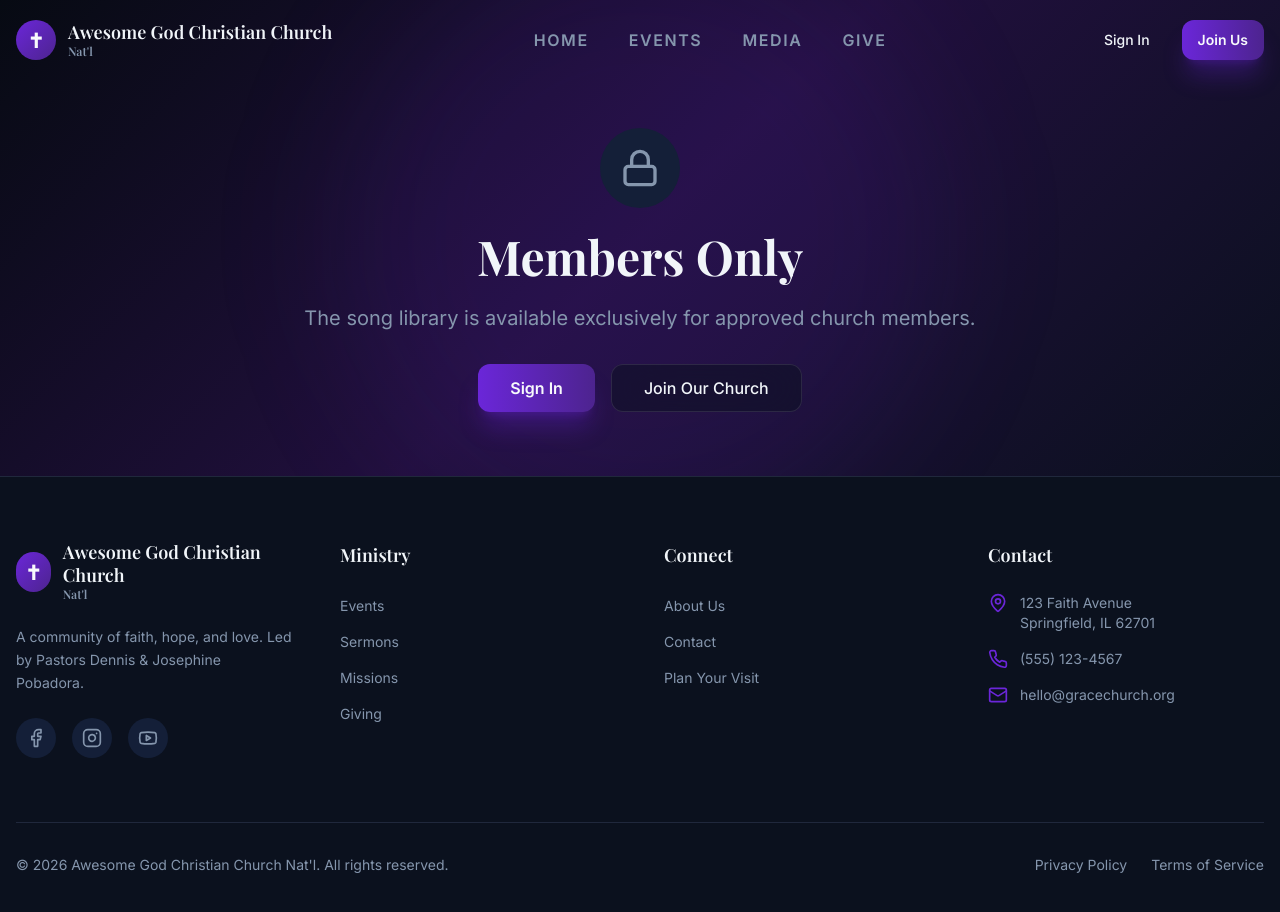
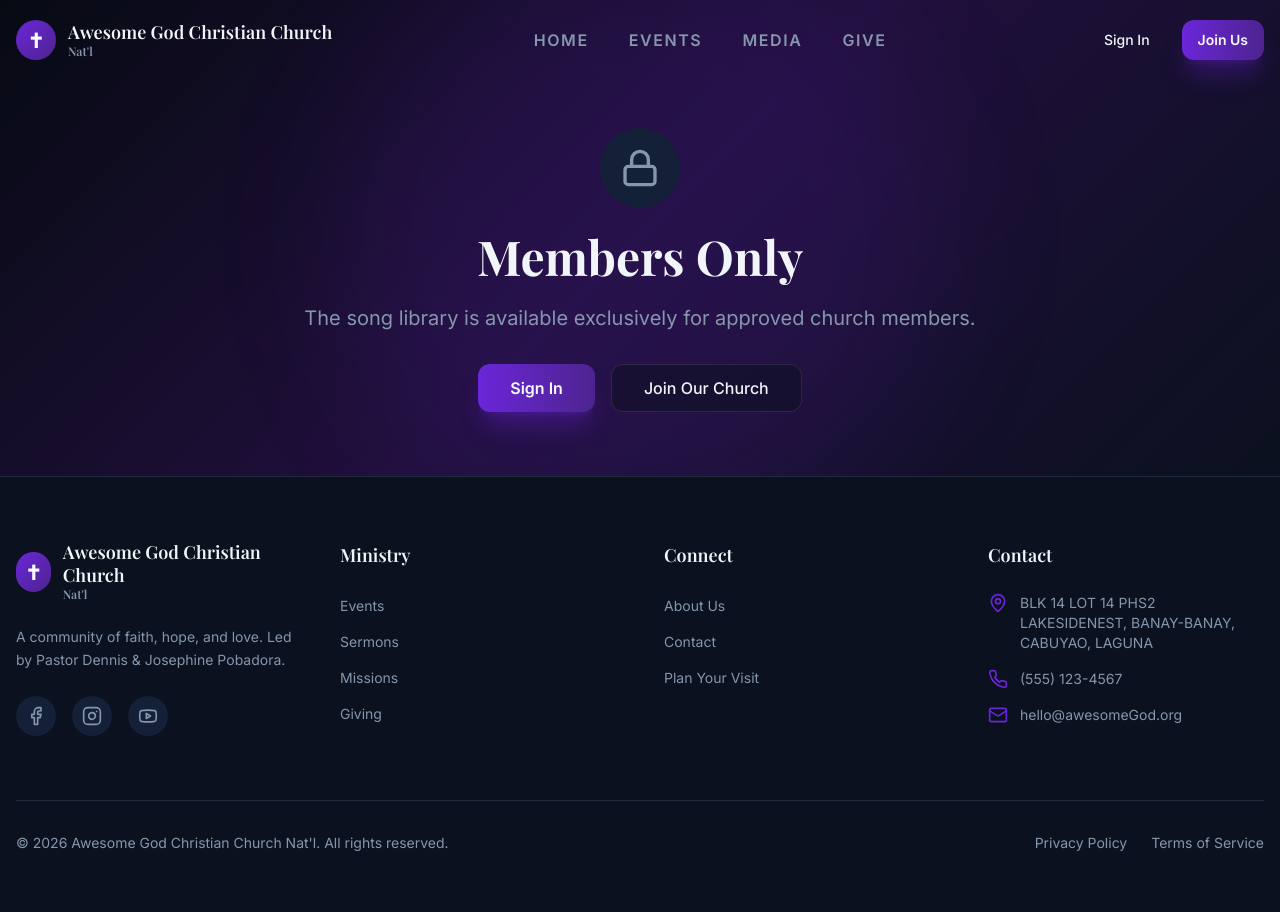
Before and after one commit to pub-source/AGCC, a React (Vite) app: page /songs in a window 1280 px wide. Shown: the top 912 px of the page. Built offline with nearby package versions, Linux system fonts and the light colour scheme; the HTML template or start-up script is replaced by a standard one.

Commit message:
Remove bun.lockb, use npm

```diff
--- a/src/components/layout/Footer.tsx
+++ b/src/components/layout/Footer.tsx
@@ -38,7 +38,7 @@ export function Footer() {
               </span>
             </Link>
             <p className="text-muted-foreground text-sm leading-relaxed">
-              A community of faith, hope, and love. Led by Pastors Dennis & Josephine Pobadora.
+              A community of faith, hope, and love. Led by Pastor Dennis & Josephine Pobadora.
             </p>
             <div className="flex gap-4">
               {socialLinks.map((social) => (
@@ -94,7 +94,7 @@ export function Footer() {
             <ul className="space-y-4">
               <li className="flex items-start gap-3 text-sm text-muted-foreground">
                 <MapPin className="h-5 w-5 shrink-0 text-primary" />
-                <span>123 Faith Avenue<br />Springfield, IL 62701</span>
+                <span>BLK 14 LOT 14 PHS2<br />LAKESIDENEST, BANAY-BANAY, CABUYAO, LAGUNA</span>
               </li>
               <li className="flex items-center gap-3 text-sm text-muted-foreground">
                 <Phone className="h-5 w-5 shrink-0 text-primary" />
@@ -102,7 +102,7 @@ export function Footer() {
               </li>
               <li className="flex items-center gap-3 text-sm text-muted-foreground">
                 <Mail className="h-5 w-5 shrink-0 text-primary" />
-                <span>hello@gracechurch.org</span>
+                <span>hello@awesomeGod.org</span>
               </li>
             </ul>
           </div>
```
